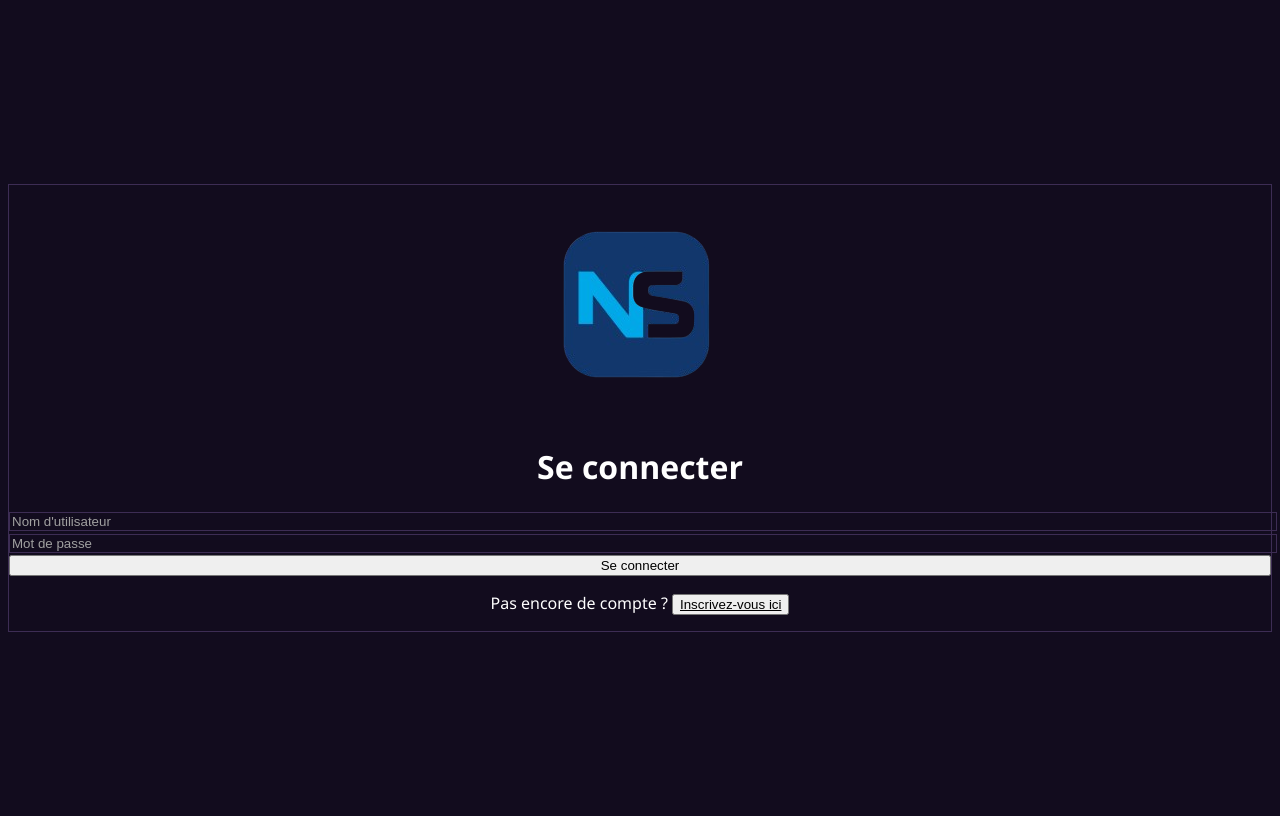
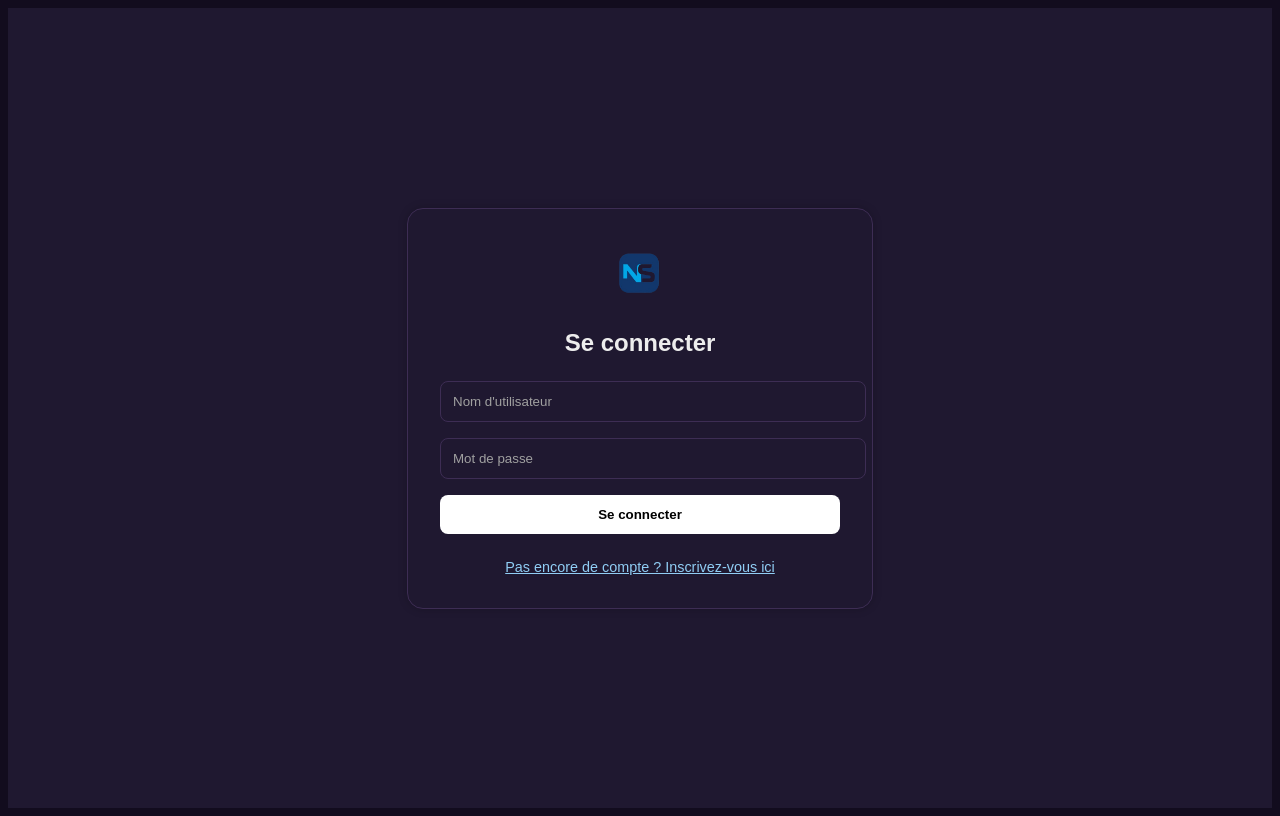
Before and after one commit to LouayAbdelkader/ApplicationNextStep, a Next.js app in the folder frontend-ecommerce/: page /login in a window 1280 px wide. Built offline with nearby package versions, Linux system fonts and the light colour scheme.

Commit message:
Update page.js

```diff
--- a/frontend-ecommerce/src/app/login/page.js
+++ b/frontend-ecommerce/src/app/login/page.js
@@ -1,5 +1,4 @@
 'use client';
-
 import { useState } from 'react';
 import { login, getProfile } from '../../services/api';
 import { useRouter } from 'next/navigation';
@@ -8,9 +7,71 @@ export default function LoginPage() {
   const [formData, setFormData] = useState({ username: '', password: '' });
   const router = useRouter();
 
-  const handleChange = (e) => {
+  const styles = {
+    page: {
+      backgroundColor: '#1f1830',
+      color: '#ededed',
+      minHeight: '100vh',
+      display: 'flex',
+      justifyContent: 'center',
+      alignItems: 'center',
+      fontFamily: 'Arial, sans-serif',
+    },
+    card: {
+      width: '100%',
+      maxWidth: '400px',
+      padding: '2rem',
+      backgroundColor: '#1f1830',
+      border: '1px solid #3d2d54',
+      borderRadius: '1rem',
+      boxShadow: '0 0 10px rgba(0,0,0,0.2)',
+    },
+    logo: {
+      height: '64px',
+      marginBottom: '1.5rem',
+      display: 'block',
+      marginLeft: 'auto',
+      marginRight: 'auto',
+    },
+    title: {
+      textAlign: 'center',
+      fontSize: '1.5rem',
+      fontWeight: 'bold',
+      marginBottom: '1.5rem',
+    },
+    input: {
+      width: '100%',
+      padding: '0.75rem',
+      marginBottom: '1rem',
+      border: '1px solid #3d2d54',
+      borderRadius: '0.5rem',
+      backgroundColor: 'transparent',
+      color: '#ededed',
+    },
+    button: {
+      width: '100%',
+      padding: '0.75rem',
+      backgroundColor: '#ffffff',
+      color: '#000000',
+      fontWeight: 'bold',
+      borderRadius: '0.5rem',
+      border: 'none',
+      cursor: 'pointer',
+    },
+    link: {
+      textAlign: 'center',
+      marginTop: '1.5rem',
+      fontSize: '0.9rem',
+      color: '#90cdf4',
+      textDecoration: 'underline',
+      background: 'none',
+      border: 'none',
+      cursor: 'pointer',
+    },
+  };
+
+  const handleChange = (e) =>
     setFormData({ ...formData, [e.target.name]: e.target.value });
-  };
 
   const handleSubmit = async (e) => {
     e.preventDefault();
@@ -23,27 +84,24 @@ export default function LoginPage() {
         router.push('/');
       }
     } catch (err) {
-      alert("Erreur lors de la connexion");
+      alert('Erreur lors de la connexion');
       console.error(err);
     }
   };
 
   return (
-    <main className="min-h-screen flex items-center justify-center bg-[var(--background)] text-[var(--foreground)]">
-      <div className="w-full max-w-md p-8 bg-[var(--background)] border border-[var(--border)] rounded-2xl shadow-md">
-        <div className="flex flex-col items-center mb-6">
-          <img src="/LogoNextStepIT.png" alt="Logo" className="h-16 mb-4" />
-          <h1 className="text-2xl font-bold text-center">Se connecter</h1>
-        </div>
-
-        <form onSubmit={handleSubmit} className="space-y-4">
+    <main style={styles.page}>
+      <div style={styles.card}>
+        <img src="/LogoNextStepIT.png" alt="Logo" style={styles.logo} />
+        <h1 style={styles.title}>Se connecter</h1>
+        <form onSubmit={handleSubmit}>
           <input
             type="text"
             name="username"
             placeholder="Nom d'utilisateur"
             value={formData.username}
             onChange={handleChange}
-            className="w-full px-4 py-3 rounded border border-[var(--border)] bg-transparent text-[var(--foreground)] placeholder-gray-400 focus:outline-none focus:ring-2 focus:ring-blue-500"
+            style={styles.input}
             required
           />
           <input
@@ -52,26 +110,21 @@ export default function LoginPage() {
             placeholder="Mot de passe"
             value={formData.password}
             onChange={handleChange}
-            className="w-full px-4 py-3 rounded border border-[var(--border)] bg-transparent text-[var(--foreground)] placeholder-gray-400 focus:outline-none focus:ring-2 focus:ring-blue-500"
+            style={styles.input}
             required
           />
-          <button
-            type="submit"
-            className="w-full py-3 bg-white text-black font-semibold rounded hover:bg-gray-200 transition"
-          >
+          <button type="submit" style={styles.button}>
             Se connecter
           </button>
         </form>
-
-        <p className="text-center mt-6 text-sm">
-          Pas encore de compte ?{' '}
+        <div style={{ textAlign: 'center' }}>
           <button
+            style={styles.link}
             onClick={() => router.push('/signup')}
-            className="text-blue-400 underline hover:text-blue-300"
           >
-            Inscrivez-vous ici
+            Pas encore de compte ? Inscrivez-vous ici
           </button>
-        </p>
+        </div>
       </div>
     </main>
   );
```
